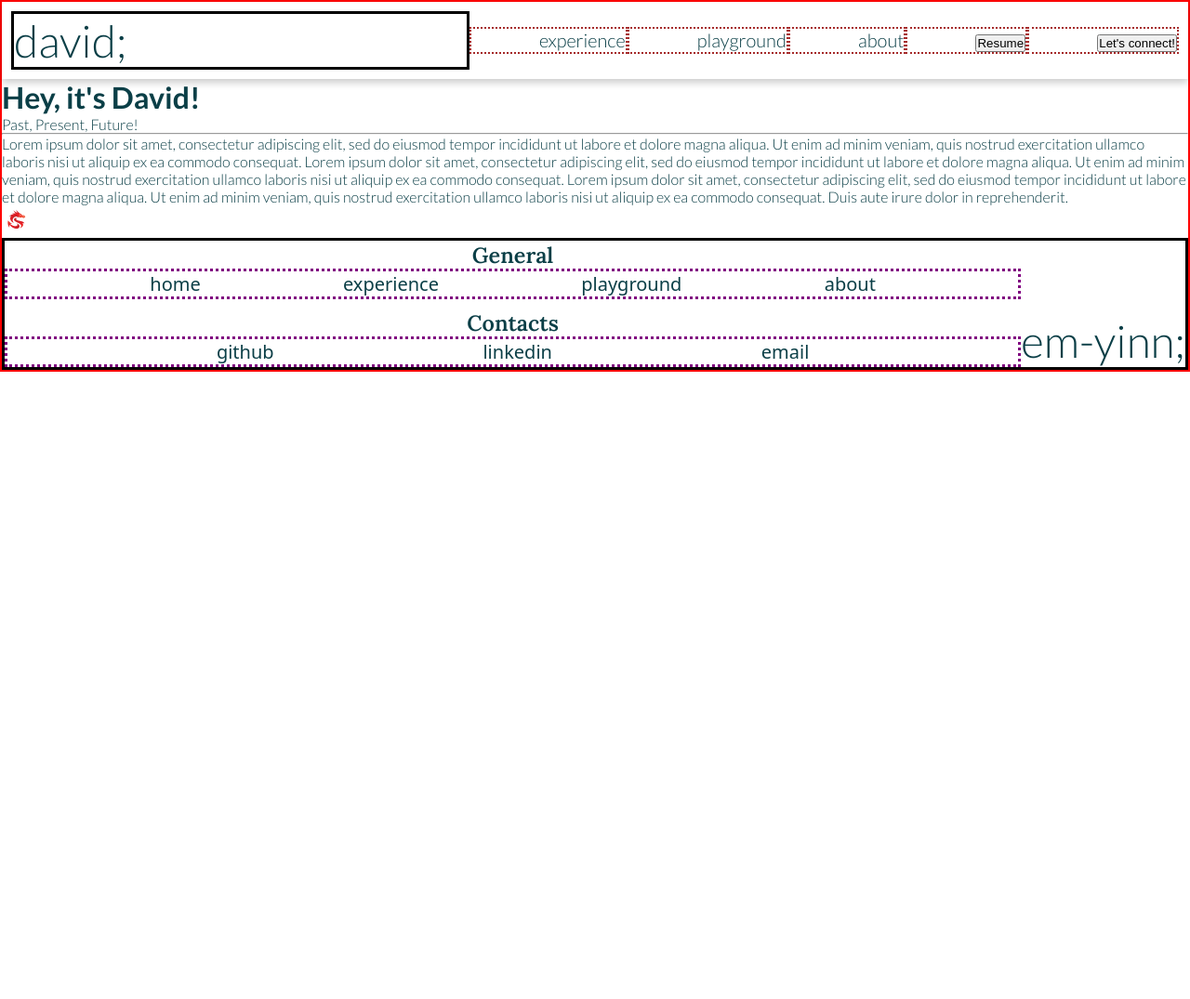
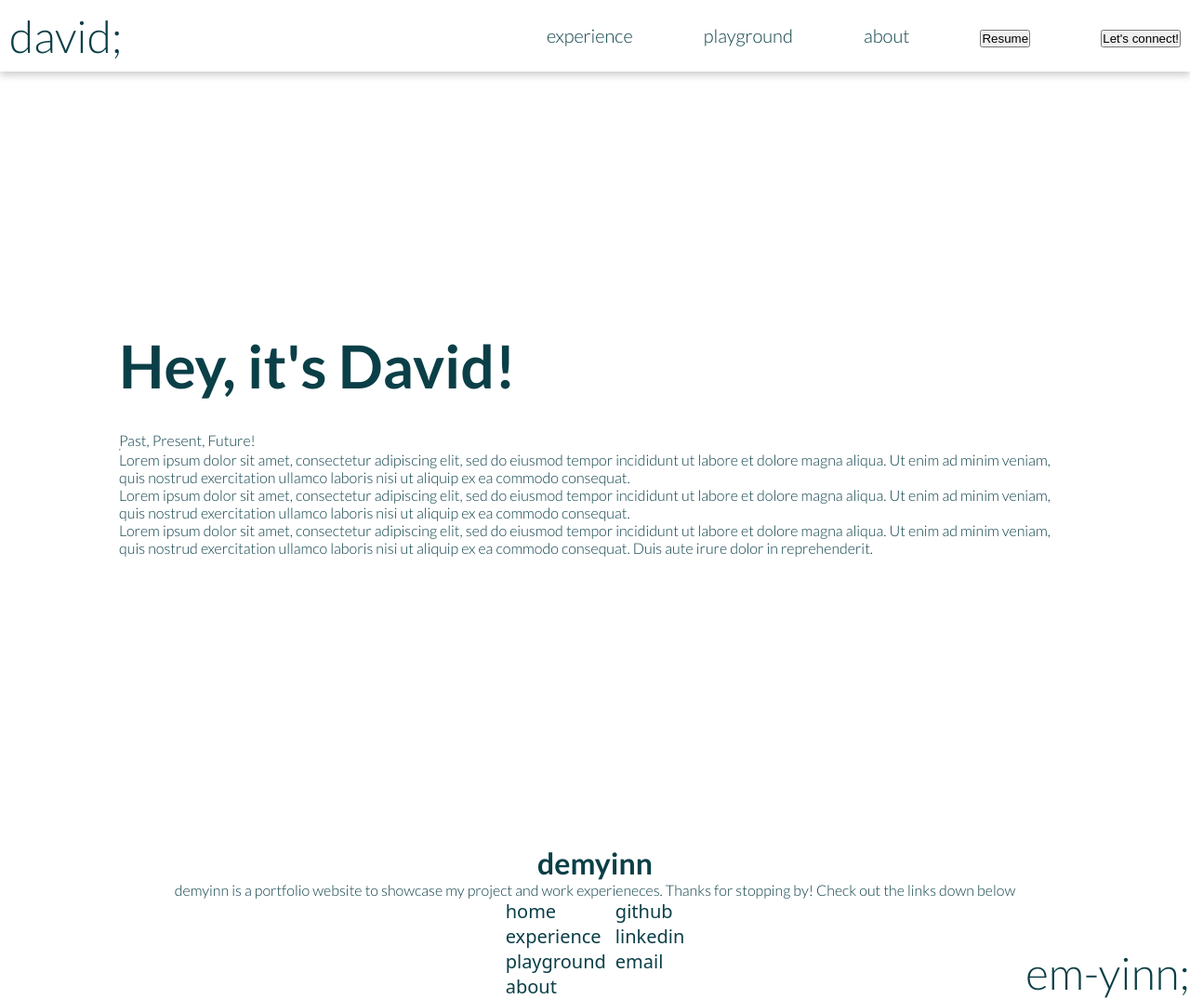
Before and after one commit to demyinn00/portfolio, a plain HTML site: page html/about.html in a window 1280 px wide. Shown: the whole page at 93% size. Before the commit the page ends 800 px from the top, so only its background shows below. Drawn offline with Linux system fonts and the light colour scheme.

Commit message:
finished hw, but lots to work on before satisfied

```diff
--- /dev/null
+++ b/css/about.css
@@ -0,0 +1,4 @@
+.main {
+  display: flex;
+  flex-direction: column;
+}
--- a/css/home.css
+++ b/css/home.css
@@ -2,7 +2,7 @@
   /* background-color: #FFE096; */
   /* box-shadow: 0 4px 8px 0 rgba(0, 0, 0, 0.2);
   float: left; */
-  border: 3px dotted darkblue;
+  /* border: 3px dotted darkblue; */
   display: flex;
   align-items: flex-start;
   justify-content: center;
--- a/css/main.css
+++ b/css/main.css
@@ -8,10 +8,9 @@
   padding: 0;
 }
 
-/* a {
-  text-decoration: none;
-  color: #7A736D;
-} */
+html {
+  height: 100%;
+}
 
 a {
   text-decoration: none;
@@ -31,7 +30,9 @@ ul {
 }
 
 body {
-  border: 2px solid red;
+  /* border: 2px solid red; */
+
+  min-height: 100%;
 
   font-family: 'Lato', sans-serif;
   color: #0b3f47;
@@ -41,11 +42,7 @@ body {
 /* Header */
 .header {
   box-shadow: 0 4px 8px 0 rgba(0, 0, 0, 0.2);
-  /* box-shadow: 0 4px 8px 0 rgba(0, 0, 0, 0.2);
-  float: left; */
-  /* border: 10px solid green; */
 
-  /* background-color: #FFE096; */
   position: sticky;
   top: 0;
   left: 0;
@@ -81,7 +78,7 @@ body {
 }
 
 .header label {
-  border: 3px solid black;
+  /* border: 3px solid black; */
 
   font-size: 3em;
   flex-grow: 1;
@@ -95,8 +92,6 @@ body {
   font-size: 1.25rem;
   display: flex;
   flex-wrap: wrap;
-  /* justify-content: space-around; */
-  /* gap: 10px; */
   flex-grow: 1;
   flex-shrink: 1;
 }
@@ -107,11 +102,10 @@ body {
   text-align: end;
   flex-grow: 1;
   flex-shrink: 1;
-  /* justify-content: flex-end; */
 }
 
 .header-nav-list li {
-  border: 2px dotted brown;
+  /* border: 2px dotted brown; */
 
   flex-grow: 1;
   flex-shrink: 1;
@@ -136,31 +130,25 @@ body {
 
 /* Footer */
 .footer {
-  border: 3px solid black;
+  /* border: 3px solid black; */
   /* background-color: #FBE7C4; */
   display: flex;
   z-index: 1;
-
-  /* height: 50px;
-  background-color: #ddd;
-  position: fixed;
-  bottom: 0;
-  left: 0;
-  right: 0;
-  transition: transform 0.5s ease-in-out;
-  transform: translateY(100%); */
-
-  /* text-align: center; */
+  flex-direction: column;
+  align-items: center;
+  justify-content: space-between;
+  position: relative;
+  min-height: 150px;
+  transition: background-color 0.2s ease-in-out;
 }
 
-.footer label {
-  /* border: 3px solid black; */
+.footer:hover {
+  /* 7abfcb */
+  background-color: #7abfcb;
+}
 
-  font-size: 3em;
-  margin: 0;
-  display: flex;
-  flex-direction: column;
-  justify-content: flex-end;
+#footer-content {
+  text-align: center;
 }
 
 .footer-nav {
@@ -169,20 +157,23 @@ body {
   font-size: 1.25rem;
   display: flex;
   justify-content: space-evenly;
-  flex-grow: 1;
+  /* flex-grow: 1; */
   gap: 10px;
-  flex-direction: column;
 }
 
-.footer-nav section h1 {
-  font-weight: bold;
-  font-family: 'Lora';
-  text-align: center;
+.footer label {
+  /* border: 3px solid black; */
 
+  font-size: 3em;
+  bottom: 0;
+  right: 0;
+  position: absolute;
 }
 
-.footer-nav-list {
+
+
+/* .footer-nav-list {
   border: 3px dotted purple;
   display: flex;
   justify-content: space-evenly;
-}
+} */
--- a/html/about.html
+++ b/html/about.html
@@ -4,12 +4,13 @@
 <head>
   <meta charset="utf-8">
   <title>David's Environment</title>
-  <link href="/images/logos/favicon-32x32.png" rel="icon">
+  <link rel="icon" href="/assets/icons/brand_logos/site_logo_lighten.svg">
 
   <link rel="preconnect" href="https://fonts.googleapis.com">
   <link rel="preconnect" href="https://fonts.gstatic.com" crossorigin>
   <link href="https://fonts.googleapis.com/css2?family=Lato:wght@300;700&family=Lora:wght@500;600&display=swap" rel="stylesheet">
   <link rel="stylesheet" type="text/css" href="/css/main.css">
+  <link rel="stylesheet" type="text/css" href="/css/home.css">
 </head>
 
   <body>
@@ -29,45 +30,55 @@
       </nav>
     </header>
 
-    <main>
+    <main class="main">
+      <aside class="left-sidebar"></aside>
+      <div id="main-content">
         <h1>Hey, it's David!</h1>
         <p>Past, Present, Future!</p>
         <hr>
-      <p>Lorem ipsum dolor sit amet, consectetur adipiscing elit, sed do eiusmod tempor incididunt ut
+        <p>
+          Lorem ipsum dolor sit amet, consectetur adipiscing elit, sed do eiusmod tempor incididunt ut
           labore et dolore magna aliqua. Ut enim ad minim veniam, quis nostrud exercitation ullamco
           laboris nisi ut aliquip ex ea commodo consequat.
+        </p>
 
+        <p>
           Lorem ipsum dolor sit amet, consectetur adipiscing elit, sed do eiusmod tempor incididunt ut
           labore et dolore magna aliqua. Ut enim ad minim veniam, quis nostrud exercitation ullamco laboris
           nisi ut aliquip ex ea commodo consequat.
+      </p>
 
+        <p>
           Lorem ipsum dolor sit amet, consectetur adipiscing elit, sed do eiusmod tempor incididunt ut
           labore et dolore magna aliqua. Ut enim ad minim veniam, quis nostrud exercitation ullamco laboris
           nisi ut aliquip ex ea commodo consequat. Duis aute irure dolor in reprehenderit.
         </p>
-      <img src="/images/logos/favicon-32x32.png" alt=""> <!--not final image-->
+      </div>
+      <aside class="right-sidebar"></aside>
     </main>
 
     <footer class="footer">
+      <div id="footer-content">
+        <h1>demyinn</h1>
+        <p>
+          demyinn is a portfolio website to showcase my project and work experieneces. Thanks for stopping by! Check out the links down below
+        </p>
+      </div>
       <nav class="footer-nav">
-        <section>
-          <h1>General</h1>
         <ul class="footer-nav-list">
           <li><a href="/index.html">home</a></li>
           <li><a href="/html/experience.html">experience</a></li>
           <li><a href="/html/playground.html">playground</a></li>
           <li><a href="/html/about.html">about</a></li>
         </ul>
-        </section>
 
-        <section>
-          <h1>Contacts</h1>
         <ul class="footer-nav-list">
-            <li><a href="https://github.com/david00">github</a></li>
+          <li>
+            <a href="https://github.com/demyinn00">github</a>
+          </li>
           <li><a href="https://www.linkedin.com/in/david-em-yinn/">linkedin</a></li>
           <li><a href="mailto:david.emyinn@gmail.com">email</a></li>
         </ul>
-        </section>
       </nav>
       <label><a href="/index.html">em-yinn;</a></label>
     </footer>
```
Also changed, not shown: html/error.html (+9 -7 lines), html/experience.html (+11 -9 lines), html/playground.html (+11 -8 lines), index.html (+10 -8 lines), assets/icons/brand_logos/brand_logo.svg (added), assets/icons/brand_logos/site_logo.svg (added), assets/icons/brand_logos/site_logo_lighten.svg (added), assets/icons/github_logos/github-mark-white.svg (added), assets/icons/github_logos/github-mark.svg (added), assets/icons/linkedin_logo.svg (added). Lines whose indentation alone changed are shown as unchanged.
